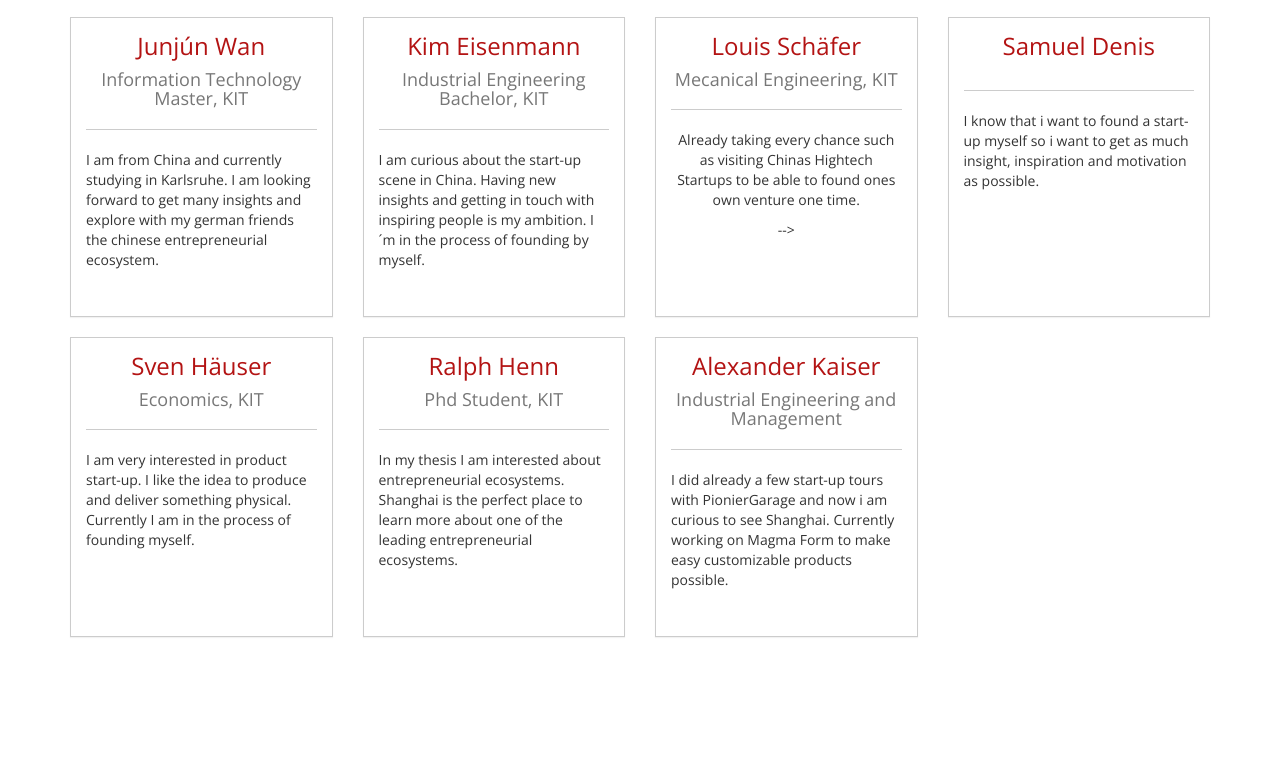
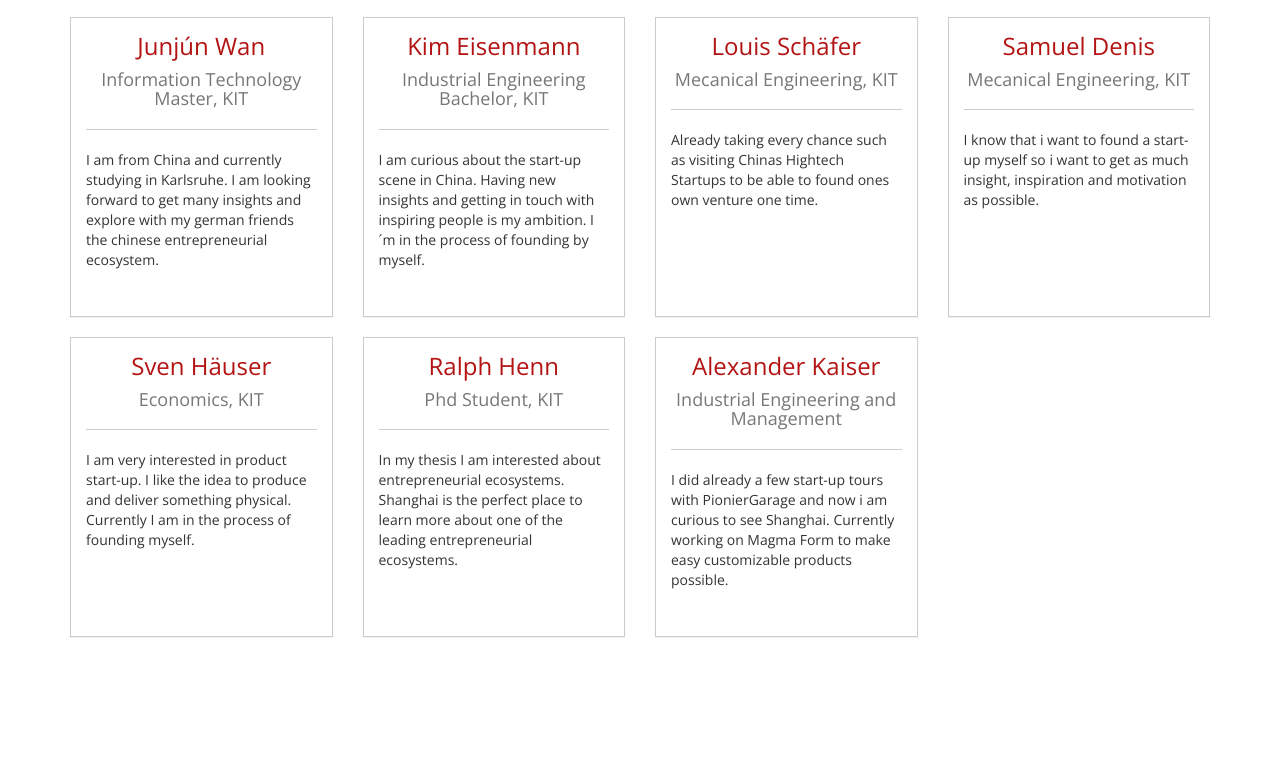
Before and after one commit to pioniergarage/shanghai-tour-website, a plain HTML site: page index.html in a window 1280 px wide. Shown: the part 3068-3852 px from the top of the page. Drawn offline with nearby package versions, Linux system fonts and the light colour scheme; some packages are replaced by stand-ins of ours.

Commit message:
team description changed

```diff
--- a/index.html
+++ b/index.html
@@ -261,8 +261,9 @@
                 <h4>Mecanical Engineering, KIT</h4>
                 <!-- <p>
                      <!-- What is the motivation for the founder to found their start-up? Does their motivation change as the start-up grows? -->
+                <p>
                 Already taking every chance such as visiting Chinas Hightech Startups to be able to found ones own venture one time.
-            </p> -->
+                </p>
               </div>
             </div>
           </div>
@@ -271,7 +272,7 @@
             <div class="panel panel-default">
               <div class="panel-body">
                 <h3>Samuel Denis</h3>
-                <h4></h4>
+                <h4>Mecanical Engineering, KIT</h4>
                 <p>
                     I know that i want to found a start-up myself so i want to get as much insight, inspiration and motivation as possible.
                 </p>
```
